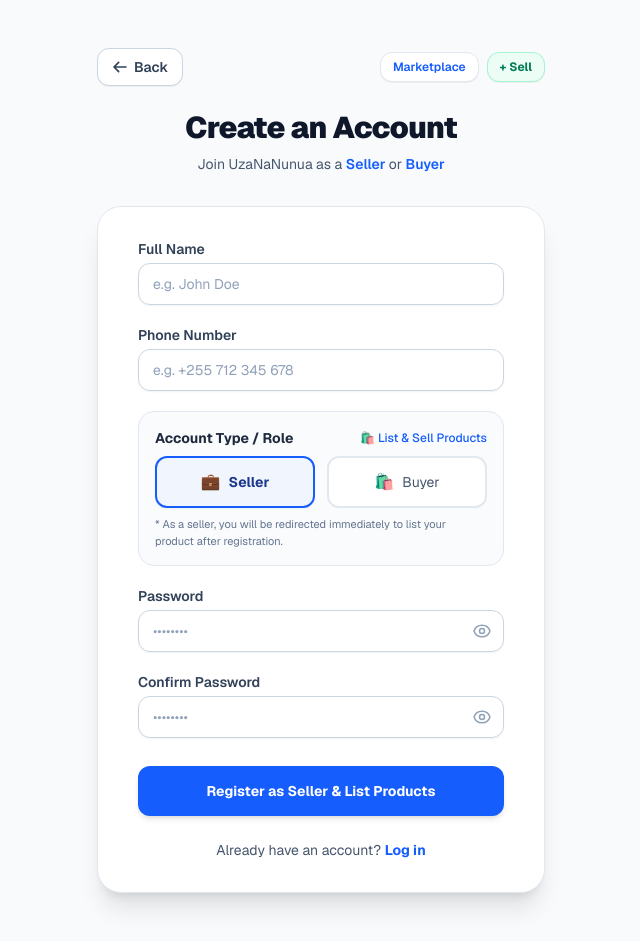
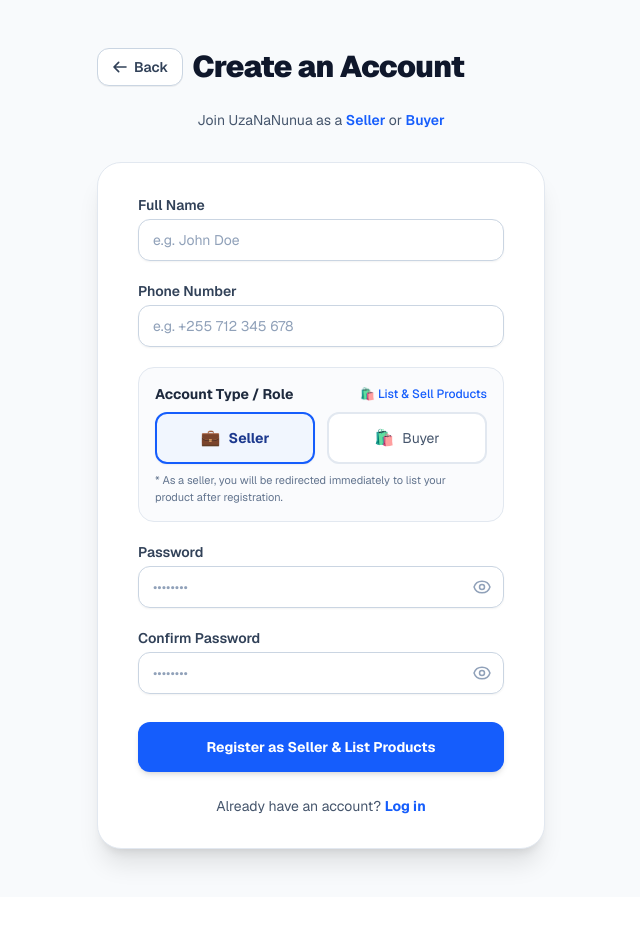
Before and after one commit to Iman-Mustafa/UzaNaNunua, a Next.js app: page /signup in a window 1280 px wide. Shown: the whole page, without its empty margins (319-959 px from the left). After the commit the page ends 897 px from the top, so only its background shows below. Built offline with nearby package versions, Linux system fonts and the light colour scheme.

Commit message:
Fix auth flow: role-based redirect after login/signup, clean up nav buttons

```diff
--- a/src/app/login/page.tsx
+++ b/src/app/login/page.tsx
@@ -87,14 +87,6 @@
               <div className="flex items-center gap-2">
                 <span className="w-2 h-2 rounded-full bg-emerald-500 animate-ping"></span>
                 <span className="font-bold">{success}</span>
-              </div>
-              <div>
-                <Link
-                  href="/sell"
-                  className="inline-flex items-center gap-1 px-3 py-1.5 rounded-lg bg-emerald-600 hover:bg-emerald-700 text-white text-xs font-bold shadow-xs transition"
-                >
-                  <span>Go to Product Listing Form &rarr;</span>
-                </Link>
               </div>
             </div>
           )}
--- a/src/app/signup/page.tsx
+++ b/src/app/signup/page.tsx
@@ -91,24 +91,11 @@
       <div className="sm:mx-auto sm:w-full sm:max-w-md text-center">
         <div className="flex items-center justify-between mb-6">
           <BackButton fallbackUrl="/products" label="Back" variant="outline" title="Back to previous page" responsiveText={false} />
-          <div className="flex items-center space-x-2">
-            <Link
-              href="/products"
-              className="text-xs font-semibold text-blue-600 hover:text-blue-500 bg-white border border-slate-200 px-3 py-1.5 rounded-xl shadow-2xs"
-            >
-              Marketplace
-            </Link>
-            <Link
-              href="/sell"
-              className="text-xs font-bold text-emerald-700 hover:text-emerald-800 bg-emerald-50 border border-emerald-200 px-3 py-1.5 rounded-xl shadow-2xs"
-            >
-              + Sell
-            </Link>
-          </div>
+          <h2 className="text-3xl font-black text-slate-900 tracking-tight">
+            Create an Account
+          </h2>
+          <div className="w-[72px]" />
         </div>
-        <h2 className="text-3xl font-black text-slate-900 tracking-tight">
-          Create an Account
-        </h2>
         <p className="mt-2 text-sm text-slate-600">
           Join UzaNaNunua as a <span className="font-semibold text-blue-600">Seller</span> or <span className="font-semibold text-blue-600">Buyer</span>
         </p>
@@ -127,14 +114,6 @@
               <div className="flex items-center gap-2">
                 <span className="w-2 h-2 rounded-full bg-emerald-500 animate-ping"></span>
                 <span className="font-bold">{success}</span>
-              </div>
-              <div>
-                <Link
-                  href="/sell"
-                  className="inline-flex items-center gap-1 px-3 py-1.5 rounded-lg bg-emerald-600 hover:bg-emerald-700 text-white text-xs font-bold shadow-xs transition"
-                >
-                  <span>Open Product Listing Form &rarr;</span>
-                </Link>
               </div>
             </div>
           )}
```
